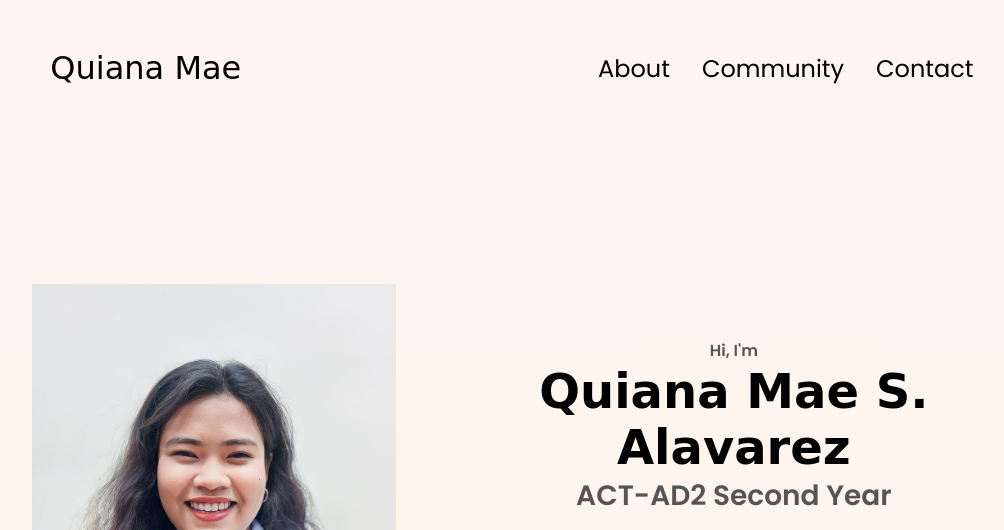
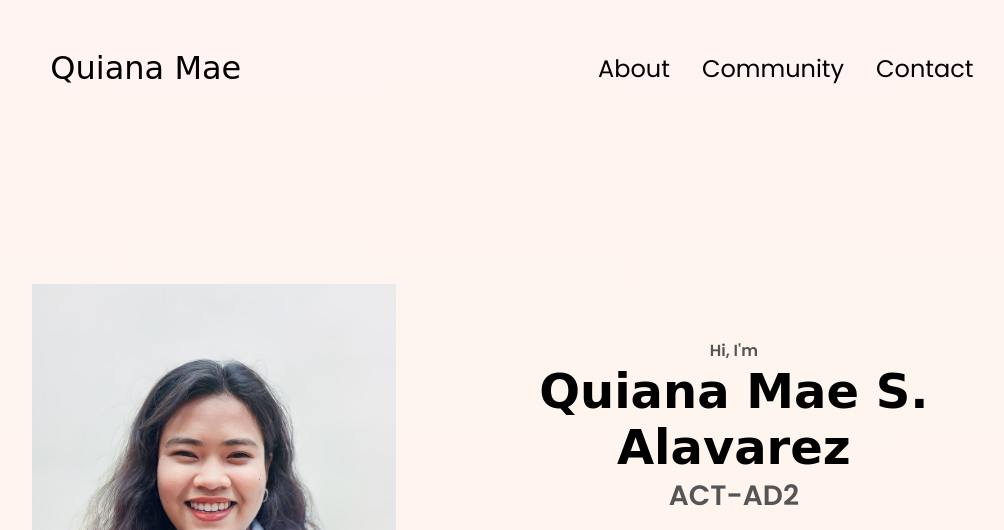
Before and after one commit to QuianaMae/quiana, a plain HTML site: page index.html in a window 1280 px wide. Shown: the top 530 px of the page, without its empty margins (128-1132 px from the left). Drawn offline with Linux system fonts and the light colour scheme; a web font is replaced by a local one.

Commit message:
Update index.html

```diff
--- a/index.html
+++ b/index.html
@@ -48,7 +48,7 @@
       <div class="section__text">
         <p class="section__text__p1">Hi, I'm</p>
         <h1 class="title">Quiana Mae S. Alavarez</h1>
-        <p class="section__text__p2">ACT-AD2 Second Year</p>
+        <p class="section__text__p2">ACT-AD2</p>
         <div class="btn-container">
           <button
             class="btn btn-color-2"
```
